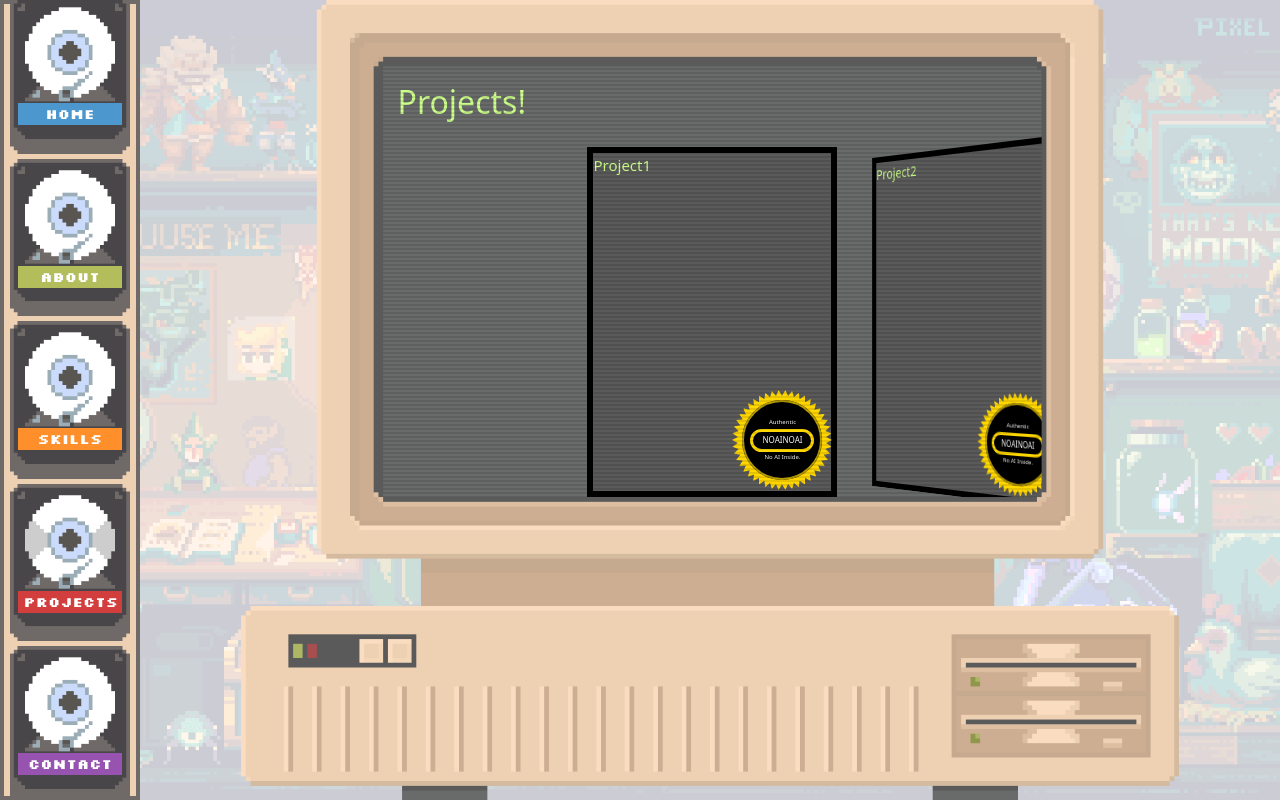
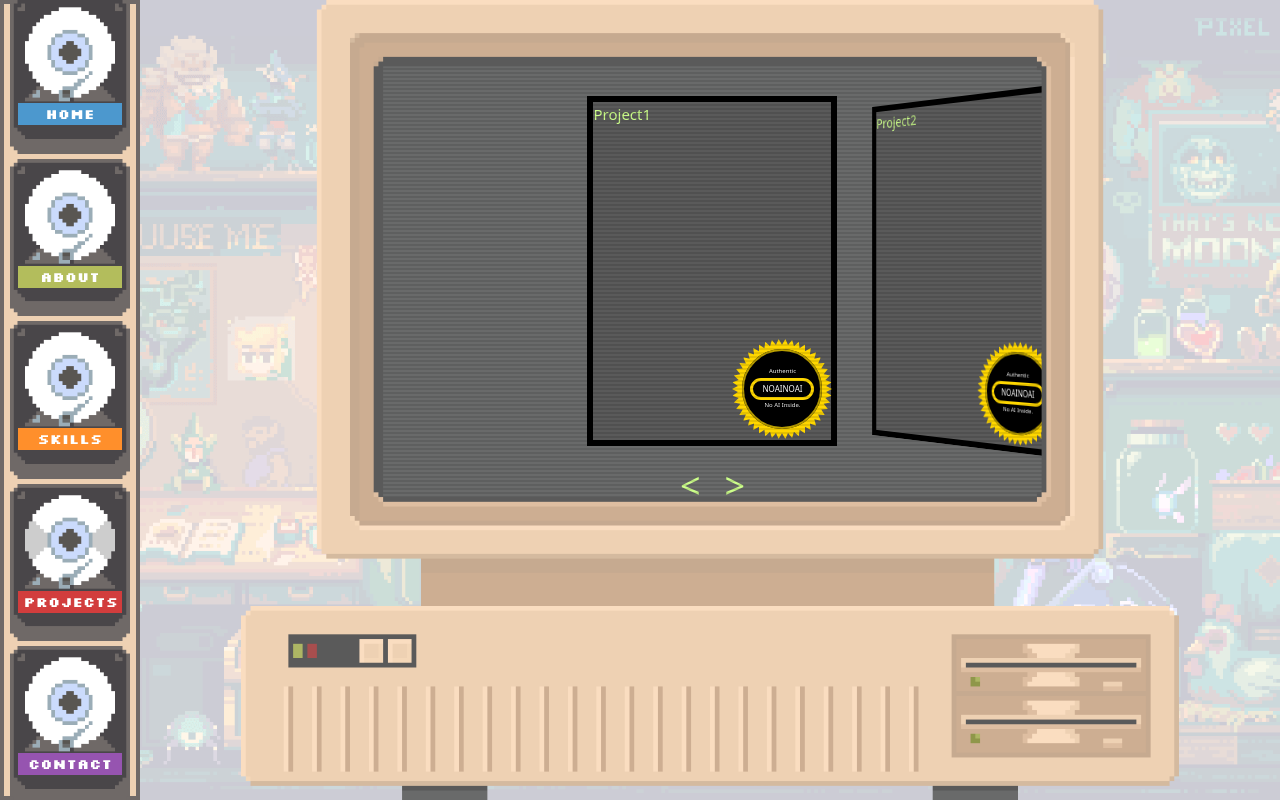
Before and after one commit to Shalankwa/whoisjj, a Vue app: page /projects in a window 1280 px wide. Built offline with nearby package versions, Linux system fonts and the light colour scheme; a web font is replaced by a local one.

Commit message:
minor cleanup

```diff
--- a/src/components/Seal.vue
+++ b/src/components/Seal.vue
@@ -27,7 +27,6 @@
   flex-direction: column;
   width: 100px;
   height: 100px;
-  /* background-color: gold; */
   border: gold solid 10px;
   border-radius: 50%;
   font-size: 20px;
--- a/src/views/ProjectsView.vue
+++ b/src/views/ProjectsView.vue
@@ -47,7 +47,6 @@ function move(index) {
 
 <template>
   <div class="carousel" ref="carousel">
-    <h1>Projects!</h1>
     <div class="carousel__slider" ref="slider">
       <div v-for="project in projects">
         <Project :name="project" :width="itemWidthpx"  ref="items" />
```
